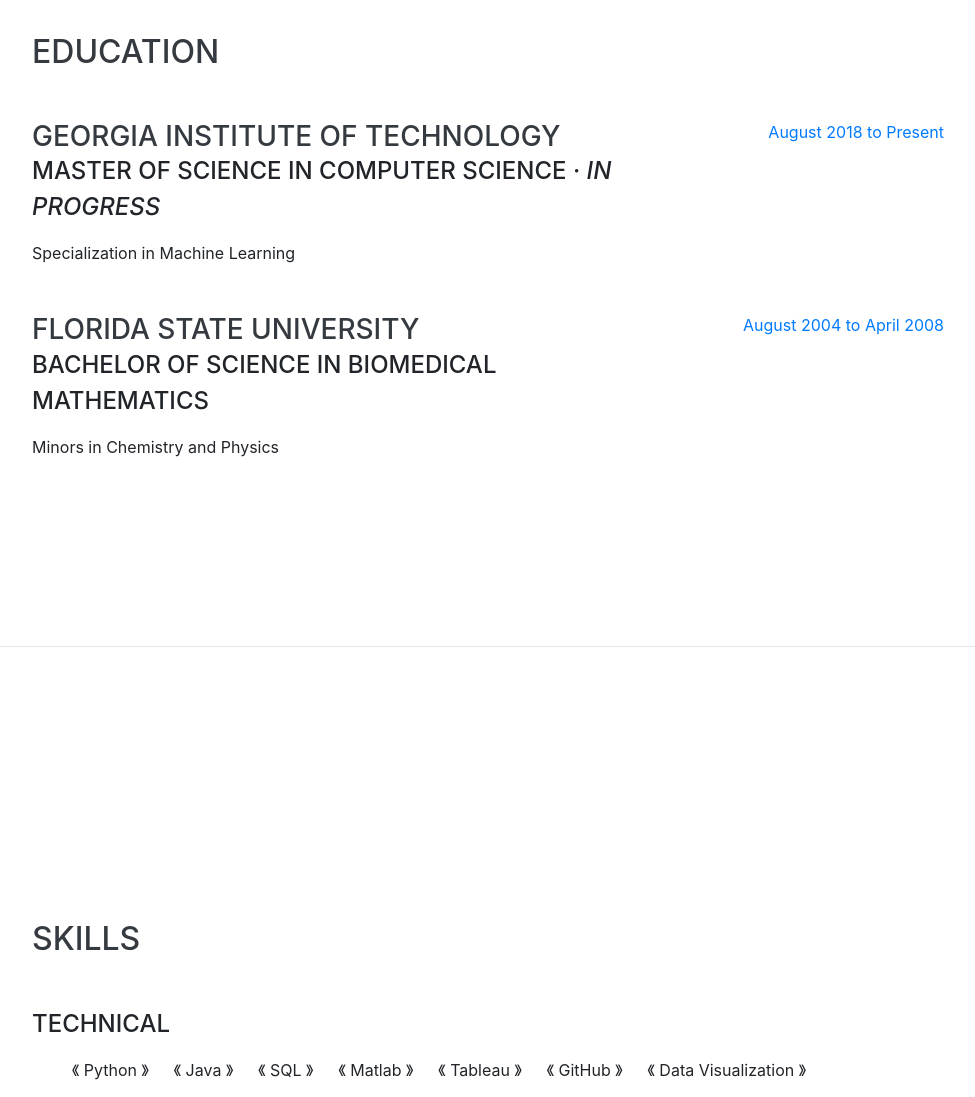
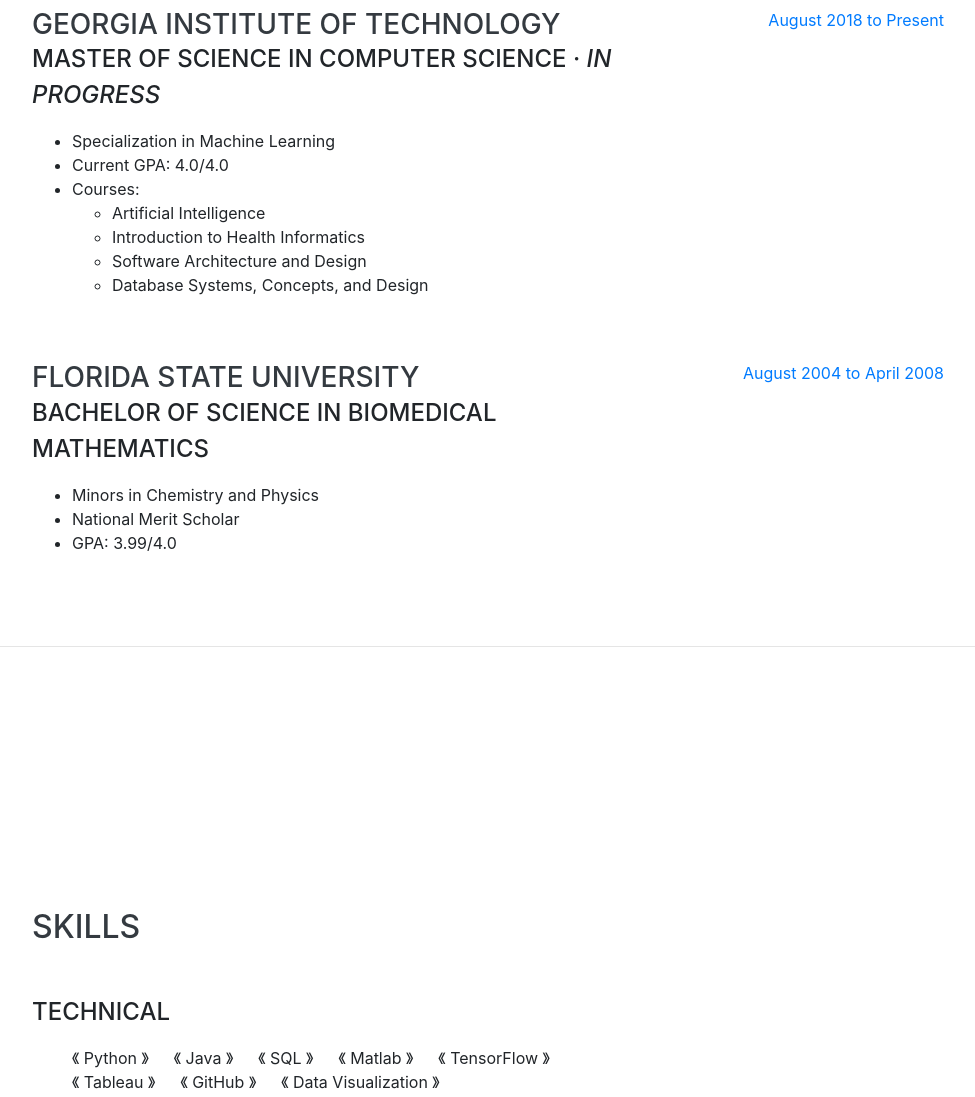
Before and after one commit to ritajett/playground, a website with bundled scripts: page index.html in a window 1280 px wide. Shown: the part 2660-3757 px from the top of the page, without its empty margins (288-1263 px from the left). Built offline with nearby package versions, Linux system fonts and the light colour scheme; a web font is replaced by a local one.

Commit message:
content updates

```diff
--- a/index.html
+++ b/index.html
@@ -188,7 +188,18 @@
           <div class="resume-content">
             <h3 class="mb-0">Georgia Institute of Technology</h3>
             <div class="subheading mb-3">Master of Science in Computer Science · <i>IN PROGRESS</i></div>
-            <div>Specialization in Machine Learning</div>
+            <ul>
+              <li>Specialization in Machine Learning</li>
+              <li>Current GPA: 4.0/4.0</li>
+              <li>Courses:
+                <ul>
+                  <li>Artificial Intelligence
+                  <li>Introduction to Health Informatics</li>
+                  <li>Software Architecture and Design</li>
+                  <li>Database Systems, Concepts, and Design</li>
+                </ul>
+              </li>
+            </ul>
           </div>
           <div class="resume-date text-md-right">
             <span class="text-primary">August 2018 to Present</span>
@@ -199,7 +210,11 @@
           <div class="resume-content">
             <h3 class="mb-0">Florida State University</h3>
             <div class="subheading mb-3">Bachelor of Science in Biomedical Mathematics</div>
-            <div> Minors in Chemistry and Physics</div>
+            <ul>
+              <li>Minors in Chemistry and Physics</li>
+              <li>National Merit Scholar</li>
+              <li>GPA: 3.99/4.0</li>
+            </ul>
           </div>
           <div class="resume-date text-md-right">
             <span class="text-primary">August 2004 to April 2008</span>
@@ -226,6 +241,8 @@
           <li class="list-inline-item"></li>
           <li class="list-inline-item">《 Matlab 》</li>
           <li class="list-inline-item"></li>
+          <li class="list-inline-item">《 TensorFlow 》</li>
+          <br />
           <li class="list-inline-item">《 Tableau 》</li>
           <li class="list-inline-item"></li>
           <li class="list-inline-item">《 GitHub 》</li>
```
